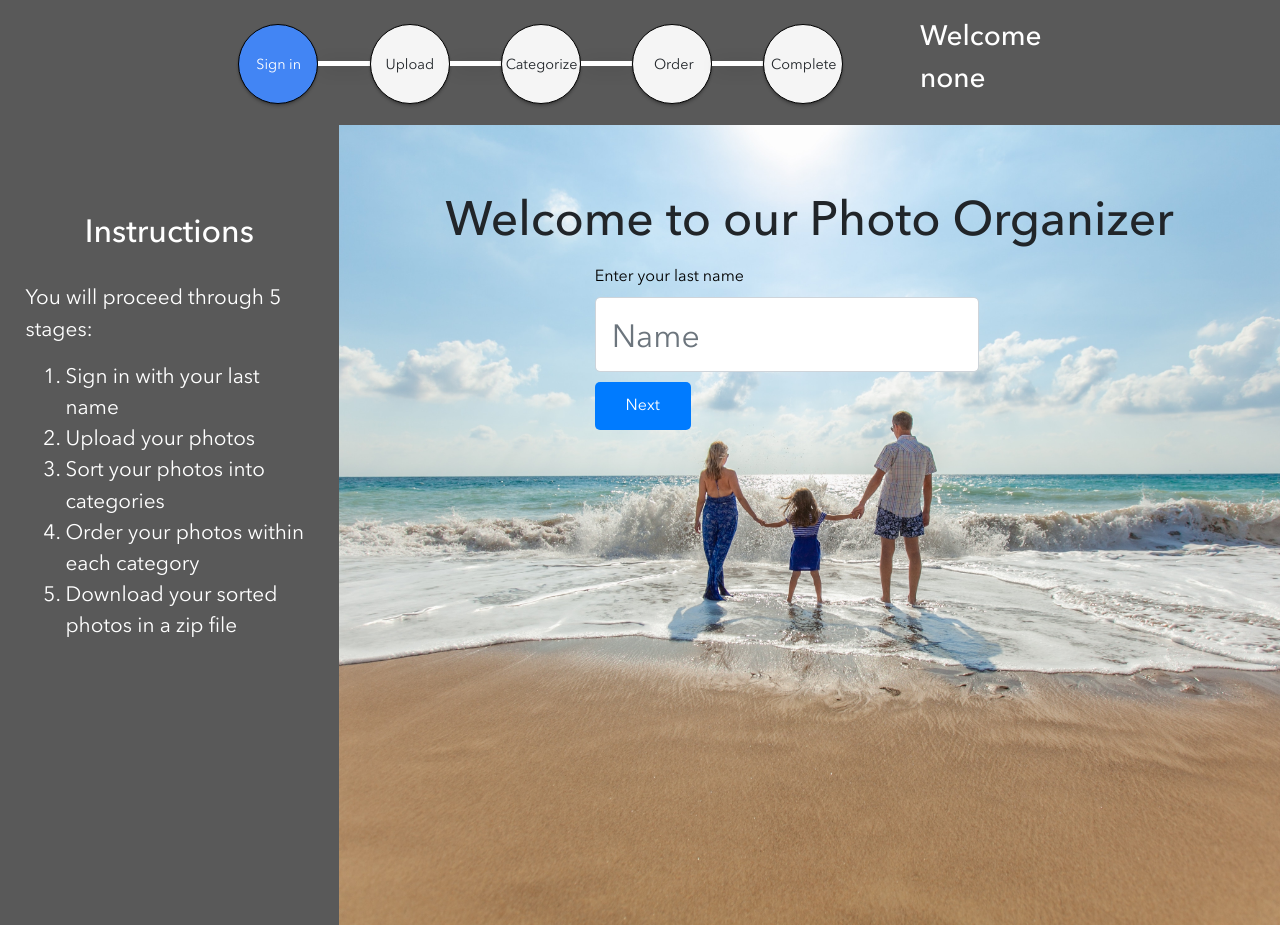
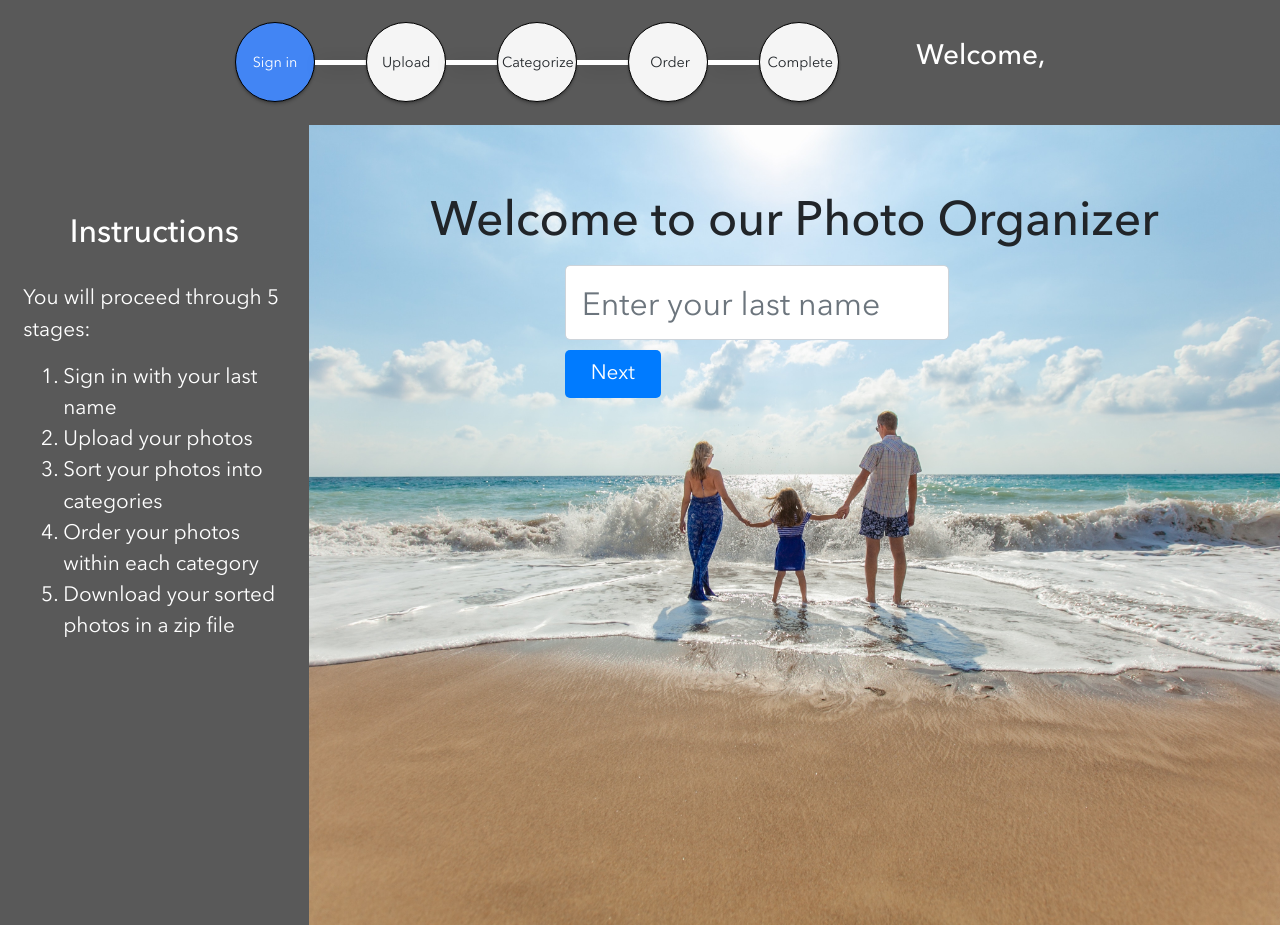
Before and after one commit to warlock257/Photo-React, a React (Create React App) app in the folder front-end/: page / in a window 1280 px wide. Built offline with nearby package versions, Linux system fonts and the light colour scheme.

Commit message:
more styling

```diff
--- a/front-end/src/components/main/signIn.js
+++ b/front-end/src/components/main/signIn.js
@@ -18,9 +18,8 @@ export default class Main1Sign extends Component {
 
           <form className="name-form" onSubmit={this.props.signInNext}>
             <div className="name-form-div">
-              <label htmlFor="nameField">Enter your last name</label>
               <input type="text" ref="nameField" name="nameField" className="form-control form-control-lg"
-              id="nameField" placeholder="Name" onChange={this.props.updateName} />
+              id="nameField" placeholder="Enter your last name" onChange={this.props.updateName} />
 
               <button className="next-button signin-button">Next</button>
 
@@ -32,5 +31,3 @@ export default class Main1Sign extends Component {
       )
     }
   }
-
-  //<img src="seaside.jpg" alt="family hero" className="heroImage"/>
--- a/front-end/src/components/sidebar/sidebar2.js
+++ b/front-end/src/components/sidebar/sidebar2.js
@@ -16,11 +16,11 @@ render(){
         <h3 className="sidebar2Heading">Upload Page </h3>
 
         <div className="sidebar2Text">
-            <p>Click "Choose a file", then click "Upload". This can be done multiple times.</p>
-            <p>Make sure you see all your photos before proceeding</p>
+            <p>Click "Choose files", then click "Upload". This can be done multiple times.</p>
+            <p>Make sure you see all your photos before proceeding.</p>
         </div>
 
-        <p>Number of pictures received:</p>
+        <p className="sidebar2Text sidebar2Text-numberOf ">Number of pictures received:</p>
         <h2>{this.props.uploadedImgs.length}</h2>
 
         <button className="back-button" onClick={this.props.signInClick}>Back</button>
--- a/front-end/src/components/sidebar/sidebar3.js
+++ b/front-end/src/components/sidebar/sidebar3.js
@@ -78,7 +78,7 @@ export default class Sidebar3 extends Component {
     return(
         <div className="sidebar">
 
-            <p>Total number of pictures received:</p>
+            <p className="total3">Total number of pictures received:</p>
             <h2>{this.props.uploadedImgs.length}</h2>
             <hr />
 
--- a/front-end/src/components/topbar/topbar.js
+++ b/front-end/src/components/topbar/topbar.js
@@ -6,6 +6,14 @@ export default class Topbar extends Component {
       super()
       this.state = {
         }
+    }
+
+    welcomeName = () =>{
+      if (this.props.name === 'none'){
+        return ("")
+      } else{
+        return this.props.name
+      }
     }
 
     render () {
@@ -47,7 +55,6 @@ export default class Topbar extends Component {
       circle5 = 'green-circle';
     }
 
-
       return (
 
         <div className="topbar">
@@ -66,8 +73,8 @@ export default class Topbar extends Component {
             </div>
 
             <div className="topbarName">
-              <h3>Welcome</h3>
-              <h3>{this.props.name}</h3>
+              <h3>Welcome,</h3>
+              <h3>{this.welcomeName()}</h3>
             </div>
         </div>
 
--- a/front-end/src/css/cat-mainStyle.scss
+++ b/front-end/src/css/cat-mainStyle.scss
@@ -54,14 +54,19 @@ html{
 .droppable{
     width: 150px;
     height: 100px;
-    padding: 0.5em;
+    padding: 0.4em;
     float: left;
     margin: 10px;
     border: black solid 2px;
-    font-size: 1.2rem;
+    font-size: 1.3rem;
     border-radius: 5px;
     p{
         padding-top:22px;
+        text-shadow:
+        -1px -1px 0 #000,
+         1px -1px 0 #000,
+         -1px 1px 0 #000,
+          1px 1px 0 #000;
     }
 }
 
@@ -98,6 +103,10 @@ html{
     background-color: white;
     color:black;
     text-align: center;
+    p{
+        text-shadow: none;
+    }
+
 }
 .picFrame{
     background-image: url('../tempImages/fam\ \(3\).jpg');
--- a/front-end/src/css/sidebarStyle.scss
+++ b/front-end/src/css/sidebarStyle.scss
@@ -25,6 +25,22 @@
 
 .sidebar2Heading{
     margin-top:60px;
+}
+
+.sidebar2Text{
+    font-size: 1.3rem;
+    margin-bottom:25px;
+    width:70%;
+    margin:0 auto;
+    margin-bottom:20x;
+}
+
+.sidebar2Text-numberOf{
+    margin-bottom:30px;
+}
+
+.total3{
+    font-size: 1.2rem;
 }
 
 .checkContainer{
@@ -119,16 +135,13 @@ input[type=checkbox]
     color:black;
 }
 
-.sidebar2Text{
-    width:70%;
-    margin:0 auto;
-    margin-bottom:50px;
-}
+
 
 .next-button{
     margin-top:10px;
     margin-left: 25px;
     color:#fff;
+    font-size: 1.3rem;
     background-color:#007bff;
     border:none;
     border-radius: 5px;
@@ -144,8 +157,8 @@ input[type=checkbox]
 .back-button{
     margin-top:10px;
     color:#fff;
+    font-size: 1.3rem;
     background-color:#007bff;
-    //background-color:#ff0062;
     border:none;
     border-radius: 5px;
     height: 3rem;
--- a/front-end/src/css/signInStyles.scss
+++ b/front-end/src/css/signInStyles.scss
@@ -1,5 +1,5 @@
 .signInDiv{
-    width: 76vw;
+    width: 86vw;
     position: relative;
     background-image: url('seaside.jpg');
     background-size: cover;
--- a/front-end/src/css/upload-styles.scss
+++ b/front-end/src/css/upload-styles.scss
@@ -94,4 +94,9 @@
     position: relative;
     bottom: 3px;
     right: 6px;
+    transition: all 0.2s ease-in-out;
+    &:hover{
+        width:14%;
+        bottom: 8px;
+    }
 }
```
Also changed, not shown: 1 other file (tests, documents, lock files or other folders).
